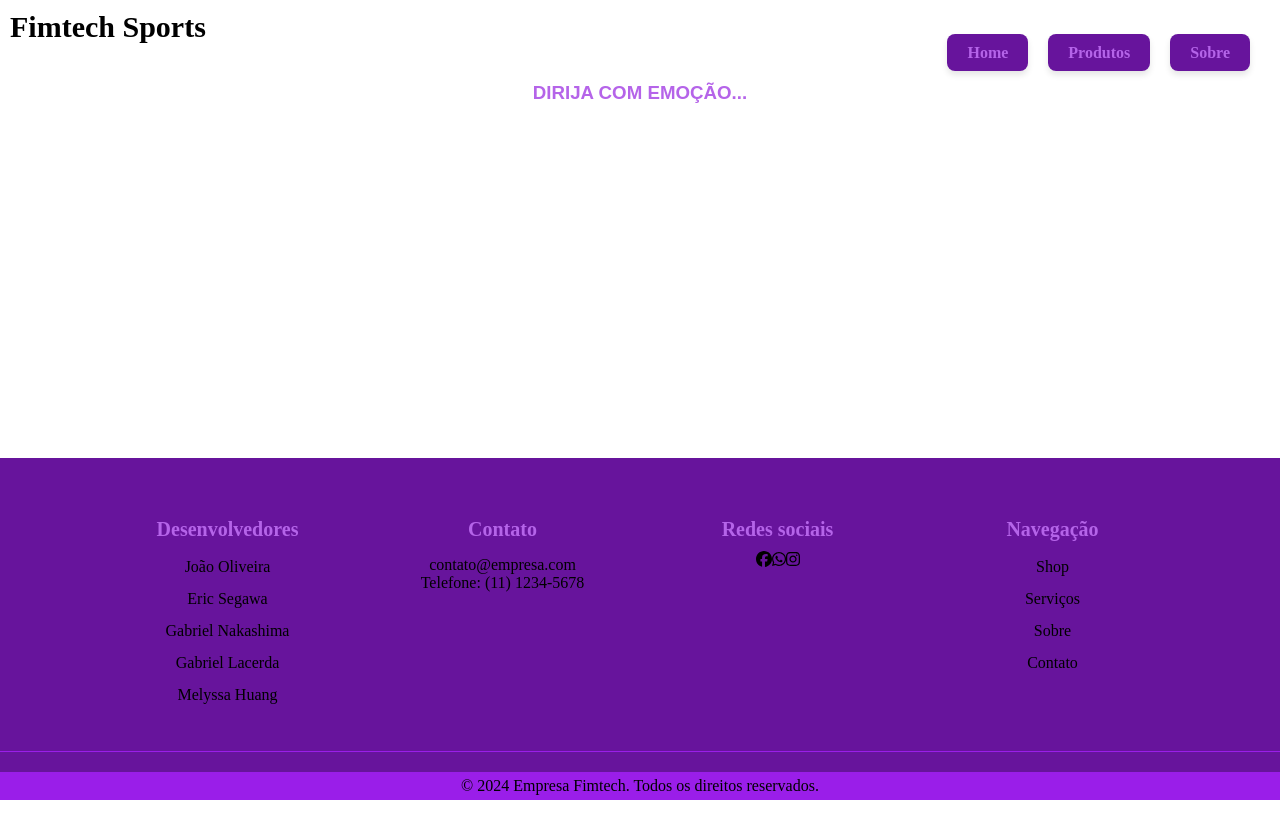
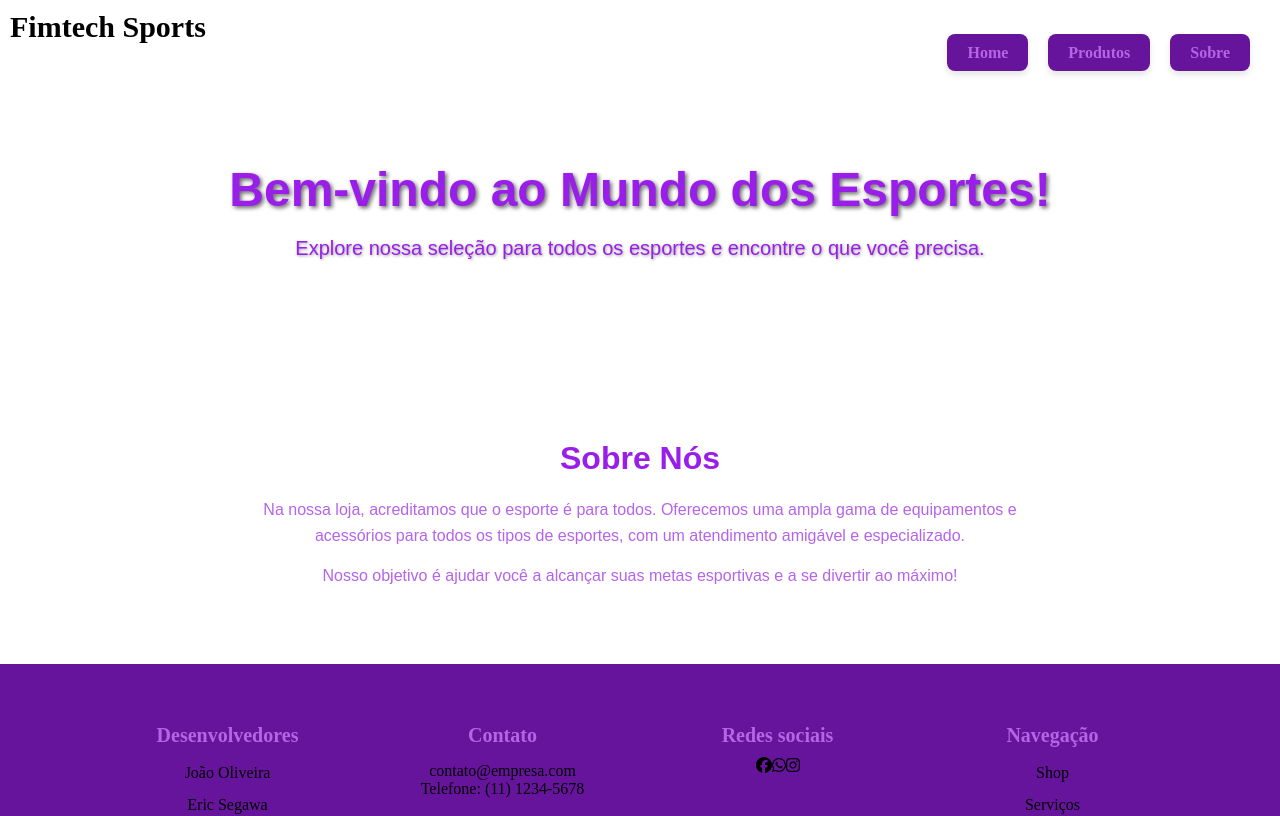
Before and after one commit to GLacerda1/Projeto1, a React (Vite) app: page /home in a window 1280 px wide. Shown: the top 816 px of the page. Built offline with nearby package versions, Linux system fonts and the light colour scheme.

Commit message:
Atualização Home.jsx

```diff
--- a/src/routes/Home.jsx
+++ b/src/routes/Home.jsx
@@ -1,15 +1,21 @@
-import { HomeStyle } from '../css/HomeStyle'
+import { HomeStyle } from '../css/HomeStyle';
 
-const Home=()=>{
-    return(
-        <>
+const Home = () => {
+    return (
         <HomeStyle>
             <section className="home">
-                <h1>DIRIJA COM EMOÇÃO...</h1>
+                <div className="main">
+                    <h1>Bem-vindo ao Mundo dos Esportes!</h1>
+                    <p>Explore nossa seleção para todos os esportes e encontre o que você precisa.</p>
+                </div>
+                <div className="info">
+                    <h2>Sobre Nós</h2>
+                    <p>Na nossa loja, acreditamos que o esporte é para todos. Oferecemos uma ampla gama de equipamentos e acessórios para todos os tipos de esportes, com um atendimento amigável e especializado.</p>
+                    <p>Nosso objetivo é ajudar você a alcançar suas metas esportivas e a se divertir ao máximo!</p>
+                </div>
             </section>
         </HomeStyle>
-        </>
-    )
+    );
 }
 
-export default Home
+export default Home;
```
